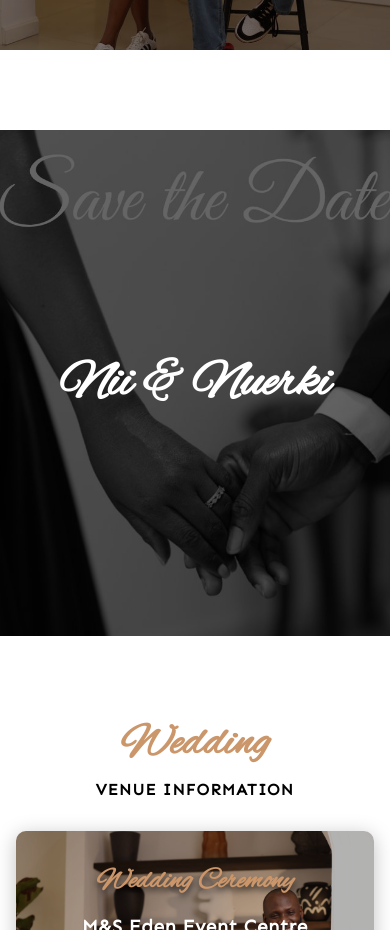
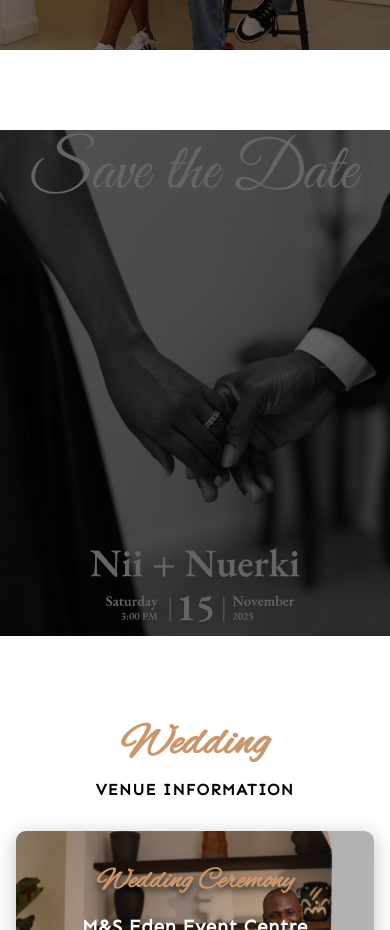
Before and after one commit to gaby96/WeddingWebsite, a React (Create React App) app: page / in a window 390 px wide. Shown: the part 2120-3050 px from the top of the page. Built offline with nearby package versions, Linux system fonts and the light colour scheme.

Commit message:
working on responsiveness for bannerone page

```diff
--- a/src/components/Home/Layout/Banner-1/BannerOne.js
+++ b/src/components/Home/Layout/Banner-1/BannerOne.js
@@ -6,8 +6,6 @@ const BannerOne = () => {
         <>
             <Container>
                 <div className="header__content">
-
-                    <h2>Nii & Nuerki</h2>
                 </div>
             </Container>
         </>
@@ -20,9 +18,8 @@ export default BannerOne;
 const Container = styled.div `
 
     width: 100%;
-    height: 60vh;
-    background: url('image/savethedate.jpg') center top/cover;
-    background-attachment: fixed;
+    height: 100%;
+    background: url('image/savethedate.jpg') no-repeat center 0% / cover;
     background-repeat: no-repeat;
     background-size: cover;
     background-position: center;
@@ -62,12 +59,11 @@ const Container = styled.div `
         }
     }
 
-      /* ✅ Mobile (Phones & small tablets) */
   @media (max-width: 768px) {
-    background: url("image/savethedatemobile.jpg") no-repeat center 5% / cover;
+    background: url("image/savethedate.jpg") no-repeat center 40% / cover;
     }
 
     @media(max-width: 375px) {
-    background: url("image/savethedatemobile.jpg") no-repeat center 50%/ cover;
+    background: url("image/savethedate.jpg") no-repeat center 40%/ cover;
     }
 `;
```
